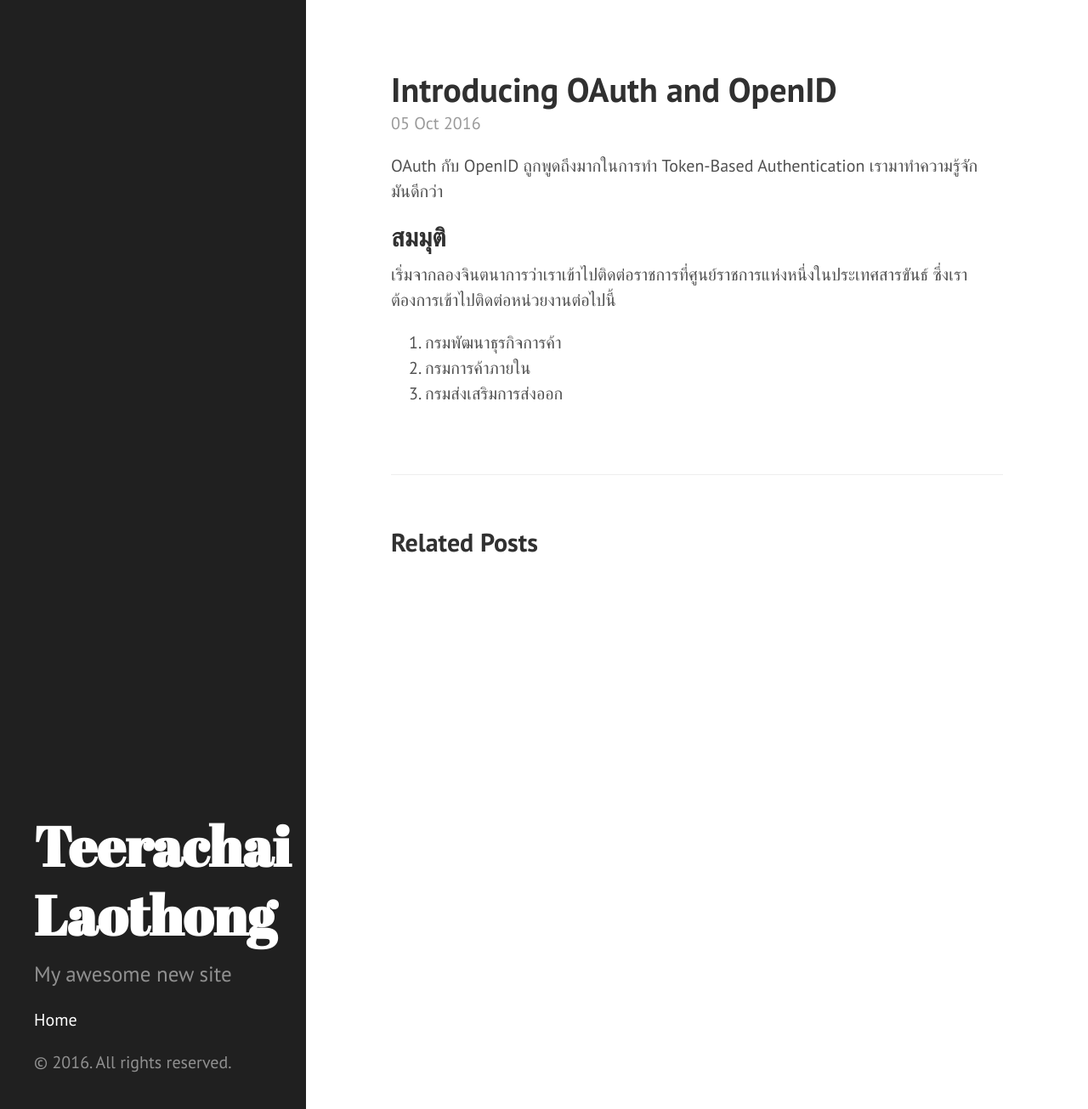
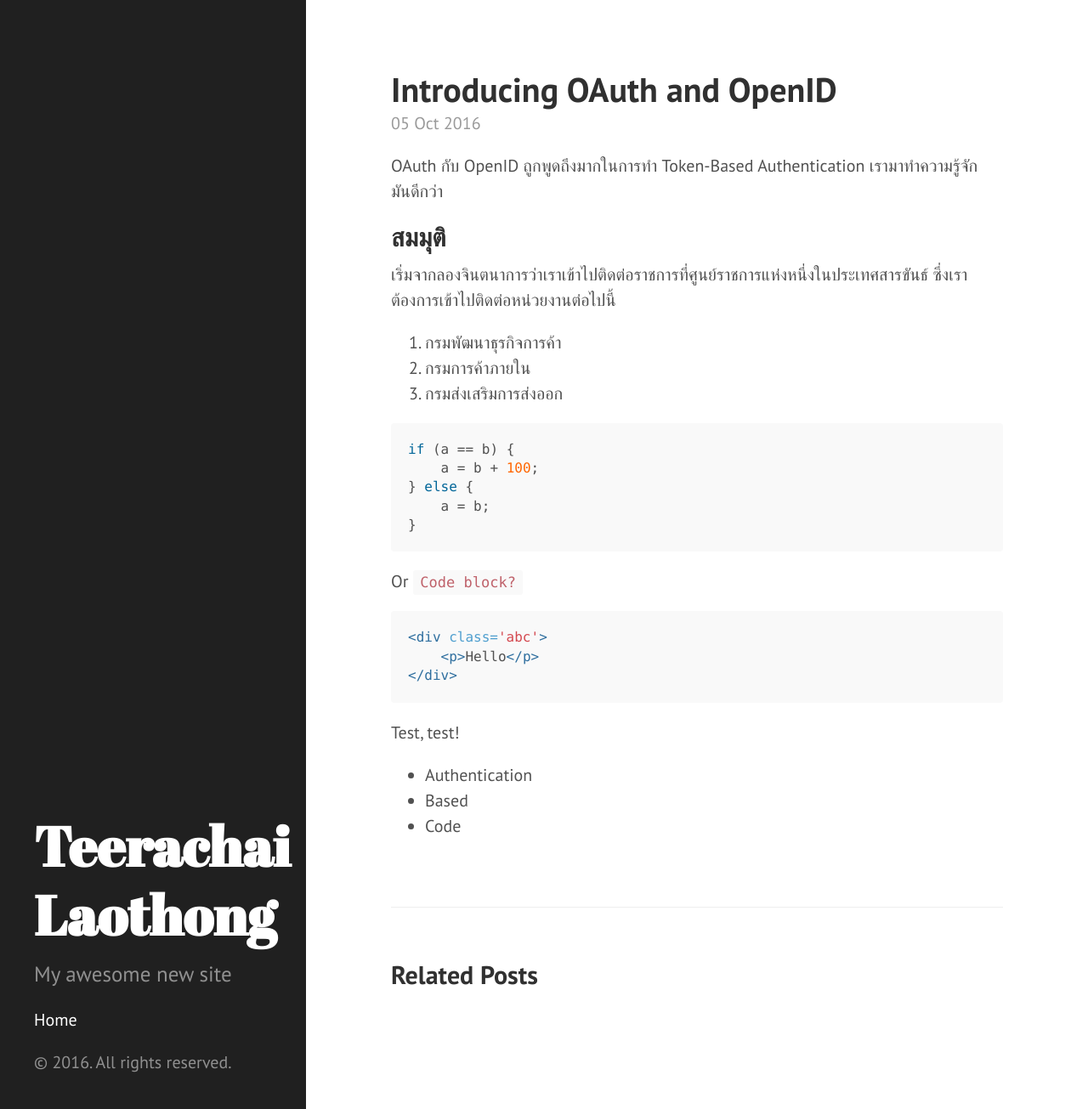
Before and after one commit to tlaothong/tlaothong.github.io, a Jekyll site: the page built from _posts/2016-10-05-introducing-oauth-and-openid.markdown, in a window 1280 px wide and 1305 px high. Shown: the whole window at 85% size. Built offline with Jekyll 4.4.1, drawn with Linux system fonts in a browser that asks for light colours.

Commit message:
Test markdown syntax.
Signed-off-by: Teerachai <teerachai@perfenterprise.com>

````diff
--- a/_posts/2016-10-05-introducing-oauth-and-openid.markdown
+++ b/_posts/2016-10-05-introducing-oauth-and-openid.markdown
@@ -11,3 +11,25 @@ OAuth กับ OpenID ถูกพูดถึงมากในการทำ
 1. กรมพัฒนาธุรกิจการค้า
 2. กรมการค้าภายใน
 3. กรมส่งเสริมการส่งออก
+
+```csharp
+if (a == b) {
+    a = b + 100;
+} else {
+    a = b;
+}
+```
+
+Or
+`Code block?`
+
+```html
+<div class='abc'>
+    <p>Hello</p>
+</div>
+```
+
+Test, test!
+* Authentication
+* Based
+* Code
````
